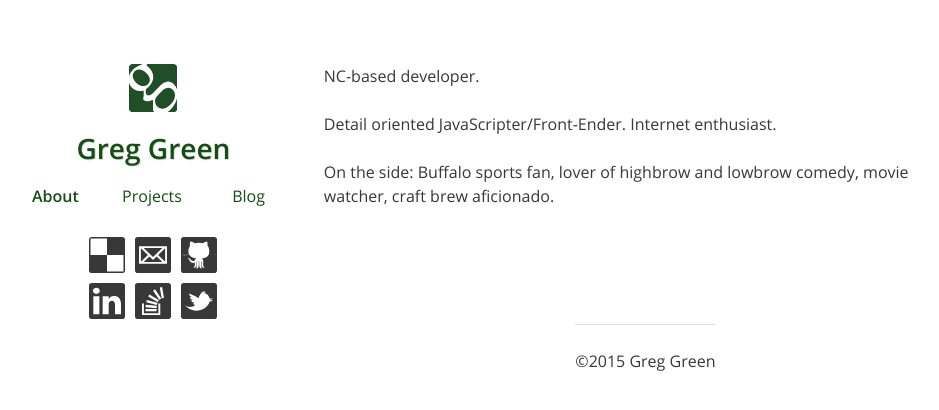
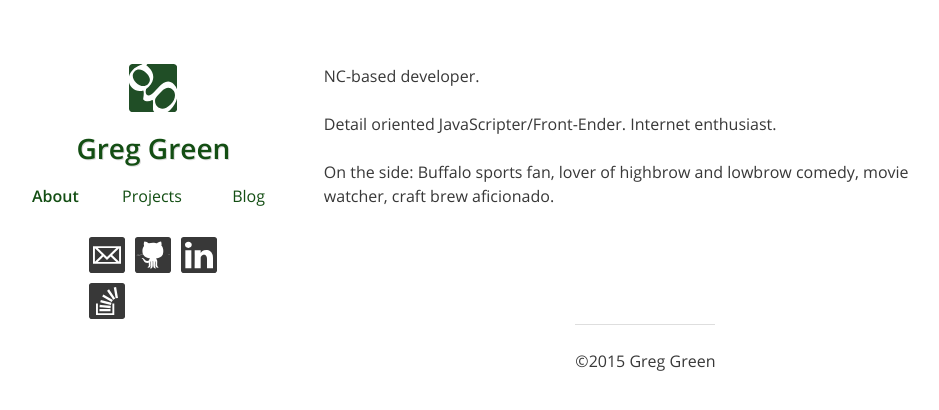
Before and after one commit to greg5green/greg5green.github.io, a Jekyll site: the page built from index.md, in a window 1280 px wide. Shown: the top 410 px of the page, without its empty margins (153-1092 px from the left). Built offline with Jekyll 4.4.1, drawn with Linux system fonts in a browser that asks for light colours.

Commit message:
Removed super outdated social icons

```diff
--- a/_includes/social-media-icons.html
+++ b/_includes/social-media-icons.html
@@ -1,8 +1,6 @@
 <section class="sm-icons">
-    <a href="http://delicious.com/greg5green" class="sm-icon sm-icon--delicious">Delicious</a>
     <a href="mailto:greggreen@gmail.com" class="sm-icon sm-icon--email">Email</a>
     <a href="http://github.com/greg5green" class="sm-icon sm-icon--github">GitHub</a>
     <a href="http://www.linkedin.com/in/greg5green" class="sm-icon sm-icon--linkedin">LinkedIn</a>
     <a href="http://stackoverflow.com/users/1883111/greg5green" class="sm-icon sm-icon--stack-overflow">Stack Overflow</a>
-    <a href="http://www.twitter.com/greg5green" class="sm-icon sm-icon--twitter">Twitter</a>
 </section>
```
